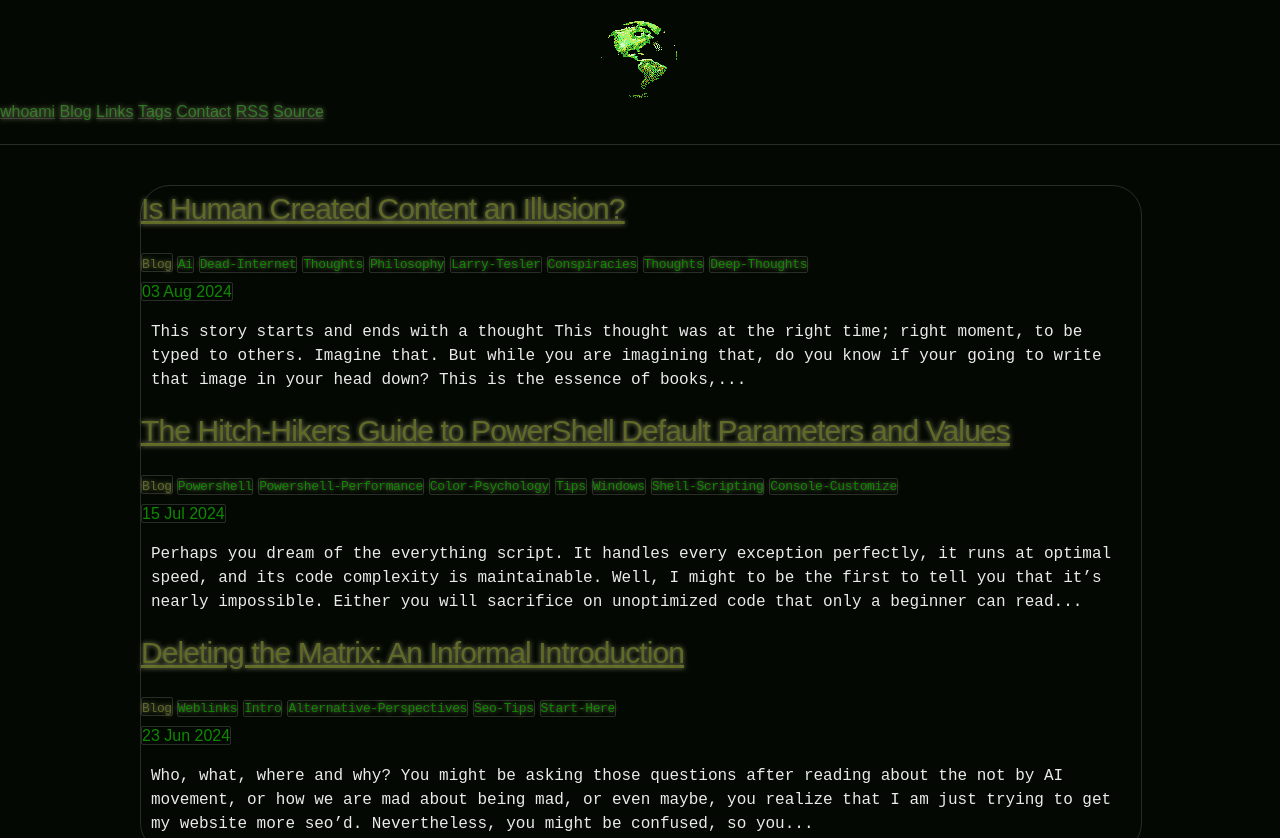
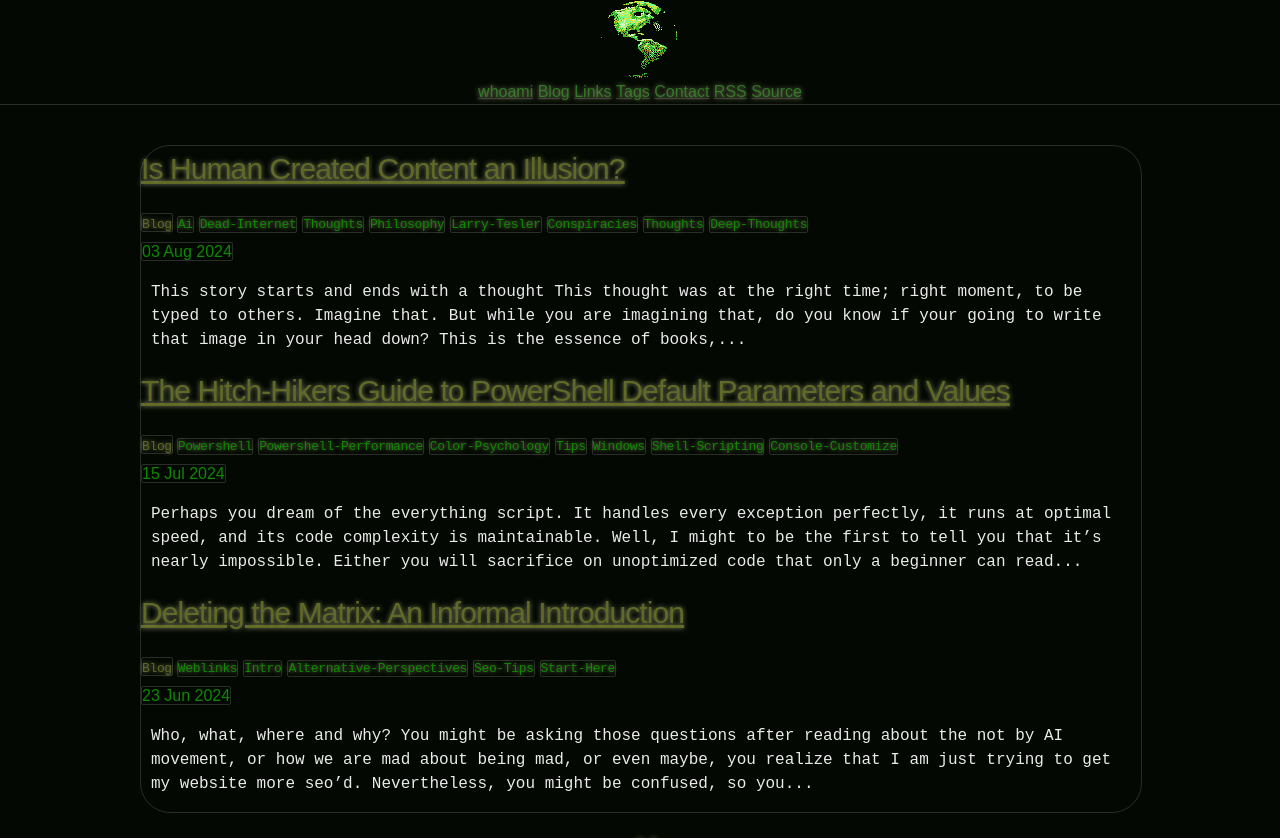
Before and after one commit to CamoCatX/camocatx.github.io, a Jekyll site: the page built from index.html, in a window 1280 px wide. Shown: the top 838 px of the page. Built offline with Jekyll 4.4.1, drawn with Linux system fonts in a browser that asks for light colours; the list of posts is cut into pages by our own code; grey boxes are pictures that could not be loaded.

Commit message:
modified:   _sass/base.scss

```diff
--- a/_sass/base.scss
+++ b/_sass/base.scss
@@ -59,8 +59,8 @@ li {
 header {
   width: 100%;
   border-bottom:  1px solid rgba(255, 255, 255, .15); //header;
-  padding: 20px 0;
   margin: 0 0 40px 0;
+  text-align: center;
 }
 header {
   a {
```
